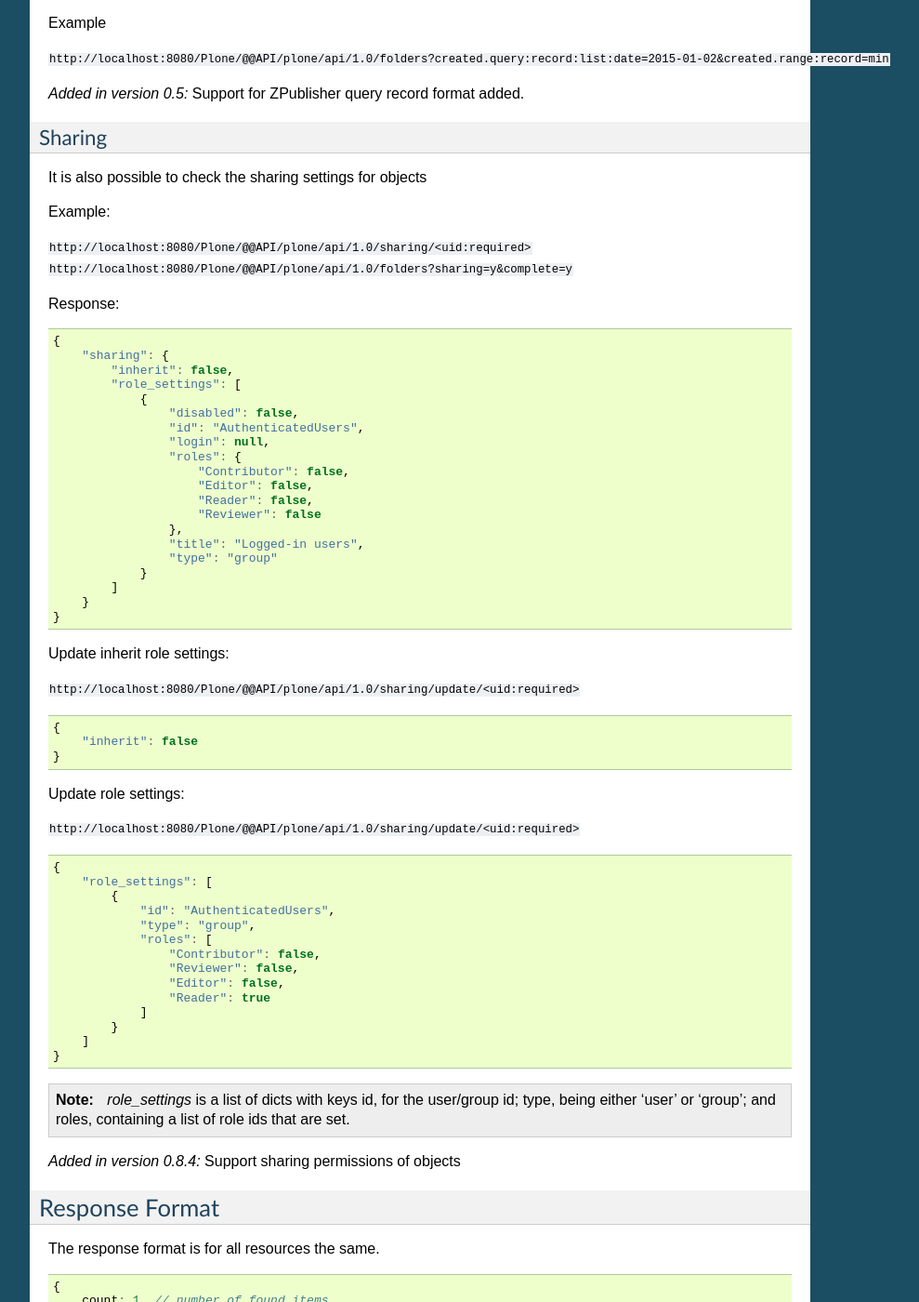
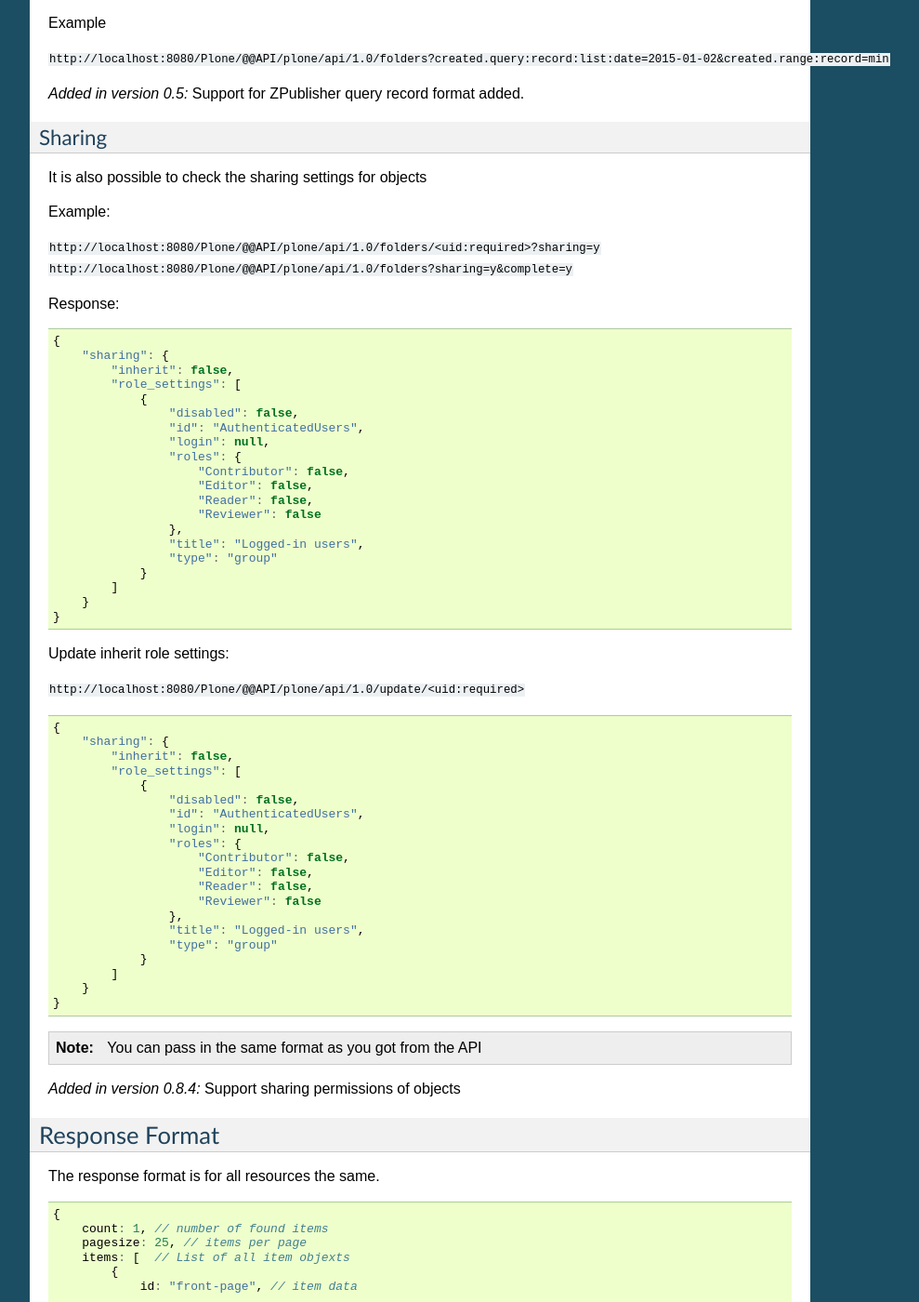
Before and after one commit to collective/plone.jsonapi.routes, a Sphinx documentation site: the page built from docs/api.rst, in a window 1280 px wide and 1400 px high, scrolled down 2769 px. Shown: the whole window at 93% size, without its empty margins (198-1187 px from the left). Built offline with Sphinx 7.4.7, drawn with Linux system fonts in a browser that asks for light colours.

Commit message:
merged and refactored changes for #65

```diff
--- a/docs/HISTORY.rst
+++ b/docs/HISTORY.rst
@@ -12,6 +12,10 @@
 - https://github.com/collective/plone.jsonapi.routes/pull/66: api routes: sharing (docs)
 - https://github.com/collective/plone.jsonapi.routes/pull/65: api routes: sharing (code)
 - https://github.com/collective/plone.jsonapi.routes/pull/61: Use IConstrainTypes adapters for dexterity content
+
+**API CHANGES**
+
+- Sharing information can be displayed for objects. Use `?sharing=yes`
 
 
 0.8.3 - 2015-09-14
--- a/docs/api.rst
+++ b/docs/api.rst
@@ -218,7 +218,7 @@
 
 Example:
 
-``http://localhost:8080/Plone/@@API/plone/api/1.0/sharing/<uid:required>``
+``http://localhost:8080/Plone/@@API/plone/api/1.0/folders/<uid:required>?sharing=y``
 ``http://localhost:8080/Plone/@@API/plone/api/1.0/folders?sharing=y&complete=y``
 
 Response:
@@ -249,39 +249,32 @@
 
 Update inherit role settings:
 
-``http://localhost:8080/Plone/@@API/plone/api/1.0/sharing/update/<uid:required>``
+``http://localhost:8080/Plone/@@API/plone/api/1.0/update/<uid:required>``
 
 .. code-block:: javascript
 
     {
-        "inherit": false
+        "sharing": {
+            "inherit": false,
+            "role_settings": [
+                {
+                    "disabled": false,
+                    "id": "AuthenticatedUsers",
+                    "login": null,
+                    "roles": {
+                        "Contributor": false,
+                        "Editor": false,
+                        "Reader": false,
+                        "Reviewer": false
+                    },
+                    "title": "Logged-in users",
+                    "type": "group"
+                }
+            ]
+        }
     }
 
-Update role settings:
-
-``http://localhost:8080/Plone/@@API/plone/api/1.0/sharing/update/<uid:required>``
-
-.. code-block:: javascript
-
-    {
-        "role_settings": [
-            {
-                "id": "AuthenticatedUsers",
-                "type": "group",
-                "roles": [
-                    "Contributor": false,
-                    "Reviewer": false,
-                    "Editor": false,
-                    "Reader": true
-                ]
-            }
-        ]
-    }
-
-.. note:: `role_settings` is a list of dicts with keys id, for the user/group
-          id; type, being either 'user' or 'group'; and roles, containing a
-          list of role ids that are set.
-
+.. note:: You can pass in the same format as you got from the API
 
 .. versionadded:: 0.8.4
     Support sharing permissions of objects
```
Also changed, not shown: 2 other files.
